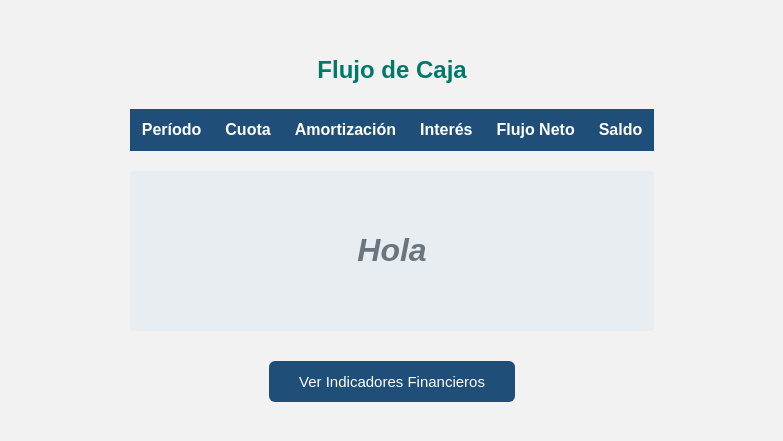
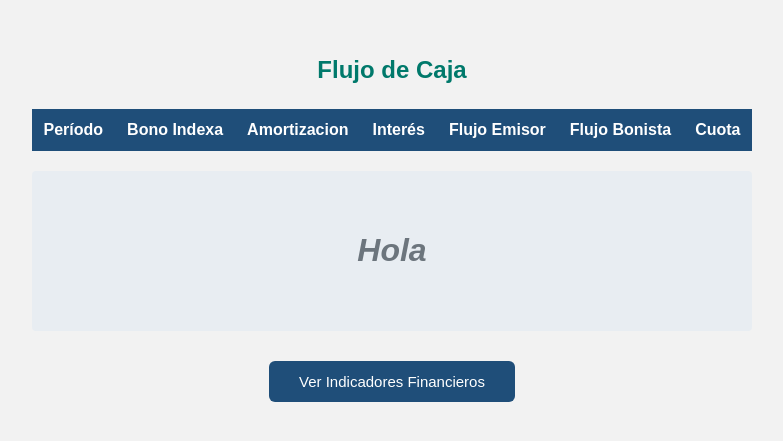
Before and after one commit to CarlosGC-LP/Bondify, a plain HTML site: page frontend/flujo-caja.html in a window 1280 px wide. Shown: the part 189-630 px from the top of the page, without its empty margins (248-1031 px from the left). Drawn offline with Linux system fonts and the light colour scheme.

Commit message:
Update flujo-caja.html

```diff
--- a/frontend/flujo-caja.html
+++ b/frontend/flujo-caja.html
@@ -15,11 +15,12 @@
         <thead>
           <tr>
             <th>Período</th>
+            <th>Bono Indexa</th>
+            <th>Amortizacion</th>
+            <th>Interés</th>
+            <th>Flujo Emisor</th>
+            <th>Flujo Bonista</th>
             <th>Cuota</th>
-            <th>Amortización</th>
-            <th>Interés</th>
-            <th>Flujo Neto</th>
-            <th>Saldo</th>
           </tr>
         </thead>
       </table>
```
